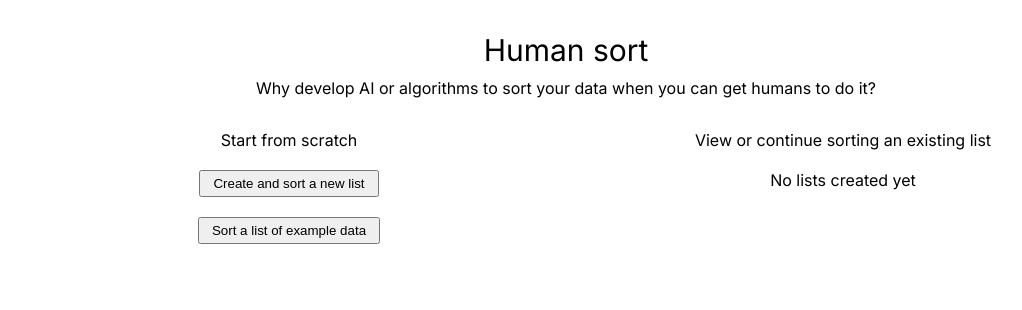
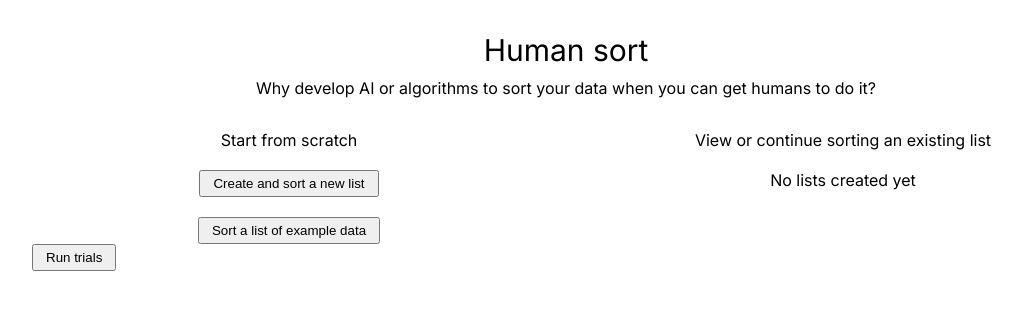
Before and after one commit to luke-davison/human-sort, a Next.js app: page / in a window 1280 px wide. Shown: the top 310 px of the page, without its empty margins (74-1096 px from the left). Built offline with nearby package versions, Linux system fonts and the light colour scheme.

Commit message:
Added run trials button

```diff
--- /dev/null
+++ b/app/components/run-trials-button.tsx
@@ -0,0 +1,61 @@
+import { observer } from "mobx-react";
+import { SortStore } from "../stores/sort-store";
+import { List } from "../stores/list";
+import { AppStore } from "../stores/app-store";
+import { Item } from "../types";
+
+export const RunTrialsButton = observer(() => {
+  const onClick = () => {
+    const numOfTrials = 50;
+    const listSize = 30;
+    const resultsArr: number[] = [];
+
+    const generateSortStore = () => {
+      const appStore = {
+        saveList: () => undefined,
+        db: { update: () => undefined }
+      } as unknown as AppStore;
+
+      const items: Item[] = [];
+      for (let i = 1; i <= listSize; i++) {
+        items.push({ id: String(i), name: String(i) });
+      }
+
+      const list = new List(appStore, {
+        id: 1,
+        name: "trial",
+        description: "",
+        items: JSON.stringify(items),
+        comparisons: JSON.stringify([]),
+        sortType: "tournament"
+      });
+
+      list.shuffle();
+
+      return new SortStore(appStore, list);
+    };
+
+    for (let i = 0; i < numOfTrials; i++) {
+      const sortStore = generateSortStore();
+      while (sortStore.choices) {
+        const choiceA = sortStore.choices[0];
+        const choiceB = sortStore.choices[1];
+        sortStore.submit(
+          choiceA,
+          choiceB,
+          Number(choiceA.id) > Number(choiceB.id) ? "l" : "r"
+        );
+      }
+      console.log(sortStore.comparisons.length);
+      resultsArr.push(sortStore.comparisons.length);
+    }
+
+    const arr = resultsArr.sort();
+    const sum = arr.reduce((sum, num) => sum + num, 0);
+    console.log("");
+    console.log(sum / arr.length);
+    console.log(arr);
+  };
+
+  return <button onClick={onClick}>Run trials</button>;
+});
--- a/app/landing-page/landing-page.tsx
+++ b/app/landing-page/landing-page.tsx
@@ -4,11 +4,13 @@ import { observer } from "mobx-react";
 import { LandingPageLists } from "./landing-page-lists";
 import { useAppStore } from "../hooks/use-app-store";
 import styles from "./landing-page.module.css";
+import { RunTrialsButton } from "../components/run-trials-button";
 
 export const LandingPage = observer(() => {
   const { startNewList, startADummyList } = useAppStore();
 
   return (
+    <>
       <div className={styles.landingPage}>
         <div className={styles.optionsList}>
           <div>Start from scratch</div>
@@ -22,5 +24,8 @@ export const LandingPage = observer(() => {
 
         <LandingPageLists />
       </div>
+
+      <RunTrialsButton />
+    </>
   );
 });
--- a/app/stores/sort-store.ts
+++ b/app/stores/sort-store.ts
@@ -45,7 +45,6 @@ export class SortStore {
 
     const remainder = this.items.length - Math.pow(2, powerOfTwo - 1);
     const size = this.items.length / remainder;
-    console.log(remainder, size, this.items.length);
 
     const items: Item[] = [];
     for (let i = 0; i < remainder; i++) {
```
Lines whose indentation alone changed are shown as unchanged.
